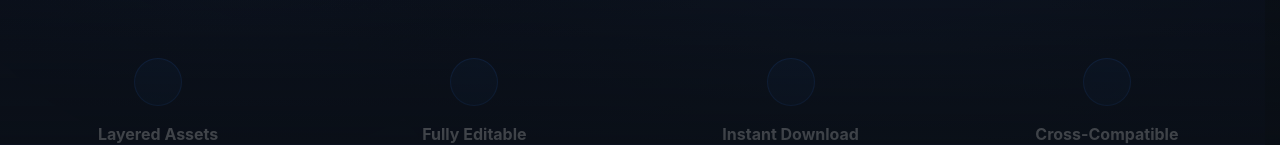
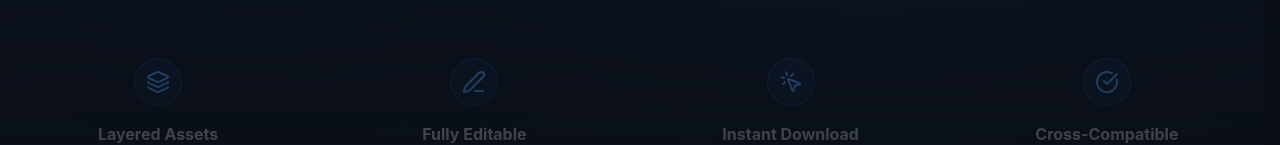
Before and after one commit to AsadTech-404/cad-envision, a Next.js app in the folder client/: page / in a window 1280 px wide. Shown: the part 656-801 px from the top of the page. Built offline with nearby package versions, Linux system fonts and the light colour scheme; no server answers.

Commit message:
Refactor icon imports and usage in page.jsx

```diff
--- a/client/src/app/page.jsx
+++ b/client/src/app/page.jsx
@@ -3,7 +3,7 @@ import React, { useState, useEffect, useRef } from "react";
 import Link from "next/link";
 import DrawingCard from "../components/DrawingCard";
 import QuickViewModal from "../components/QuickViewModal";
-import { Loader2 } from "lucide-react"; // Assuming you have lucide-react installed
+import { Loader2, Layers, Edit3, MousePointerClick, CheckCircle } from "lucide-react"; // Assuming you have lucide-react installed
 
 export default function Home() {
   const [featuredDrawings, setFeaturedDrawings] = useState([]);
@@ -251,34 +251,35 @@ export default function Home() {
         <div class="max-w-7xl mx-auto px-6 grid grid-cols-1 md:grid-cols-4 gap-12">
             <div class="text-center">
                 <div class="w-12 h-12 bg-blue-500/10 rounded-full flex items-center justify-center mx-auto mb-4 border border-blue-500/30">
-                    <i data-lucide="layers" class="text-blue-400 w-6 h-6"></i>
+                    <Layers class="text-blue-400 w-6 h-6"/>
                 </div>
                 <h4 class="font-bold mb-2">Layered Assets</h4>
                 <p class="text-xs text-slate-500 uppercase tracking-widest">Industry Standard</p>
             </div>
             <div class="text-center">
                 <div class="w-12 h-12 bg-blue-500/10 rounded-full flex items-center justify-center mx-auto mb-4 border border-blue-500/30">
-                    <i data-lucide="edit-3" class="text-blue-400 w-6 h-6"></i>
+                    <Edit3 class="text-blue-400 w-6 h-6" />
                 </div>
                 <h4 class="font-bold mb-2">Fully Editable</h4>
                 <p class="text-xs text-slate-500 uppercase tracking-widest">DWG / DXF Native</p>
             </div>
             <div class="text-center">
                 <div class="w-12 h-12 bg-blue-500/10 rounded-full flex items-center justify-center mx-auto mb-4 border border-blue-500/30">
-                    <i data-lucide="mouse-pointer-click" class="text-blue-400 w-6 h-6"></i>
+                    <MousePointerClick class="text-blue-400 w-6 h-6" />
                 </div>
                 <h4 class="font-bold mb-2">Instant Download</h4>
                 <p class="text-xs text-slate-500 uppercase tracking-widest">Zero Wait Time</p>
             </div>
             <div class="text-center">
                 <div class="w-12 h-12 bg-blue-500/10 rounded-full flex items-center justify-center mx-auto mb-4 border border-blue-500/30">
-                    <i data-lucide="check-circle" class="text-blue-400 w-6 h-6"></i>
+                    <CheckCircle  class="text-blue-400 w-6 h-6" />
                 </div>
                 <h4 class="font-bold mb-2">Cross-Compatible</h4>
                 <p class="text-xs text-slate-500 uppercase tracking-widest">AutoCAD & Others</p>
             </div>
         </div>
     </section>
+
     {/* --- NEW SECTION 2: THE PRECISION DIFFERENCE --- */}
     <section className="max-w-7xl mx-auto px-4 sm:px-6 mt-32 relative z-10">
       <div className="flex flex-col md:flex-row items-center gap-16">
```
